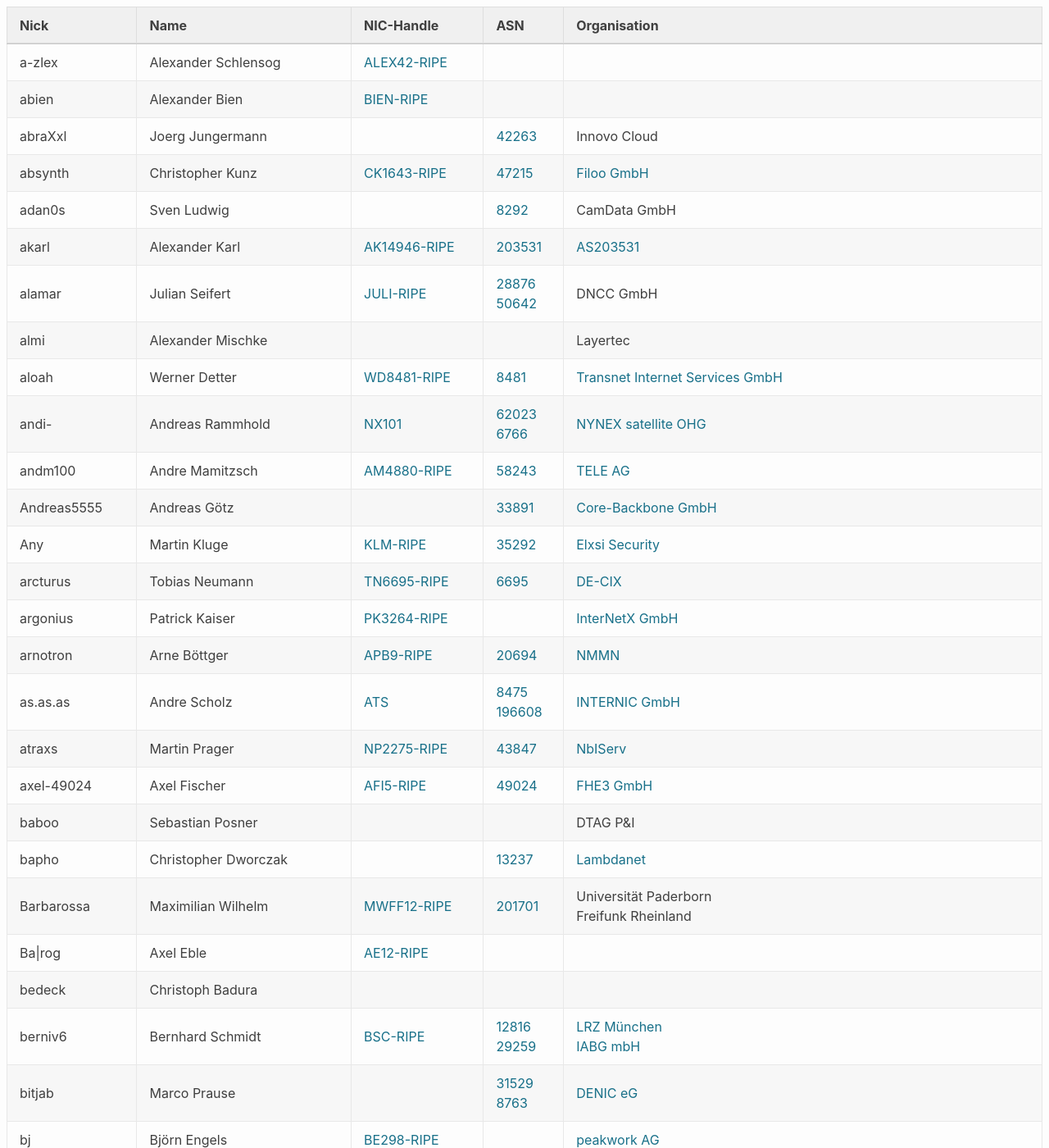
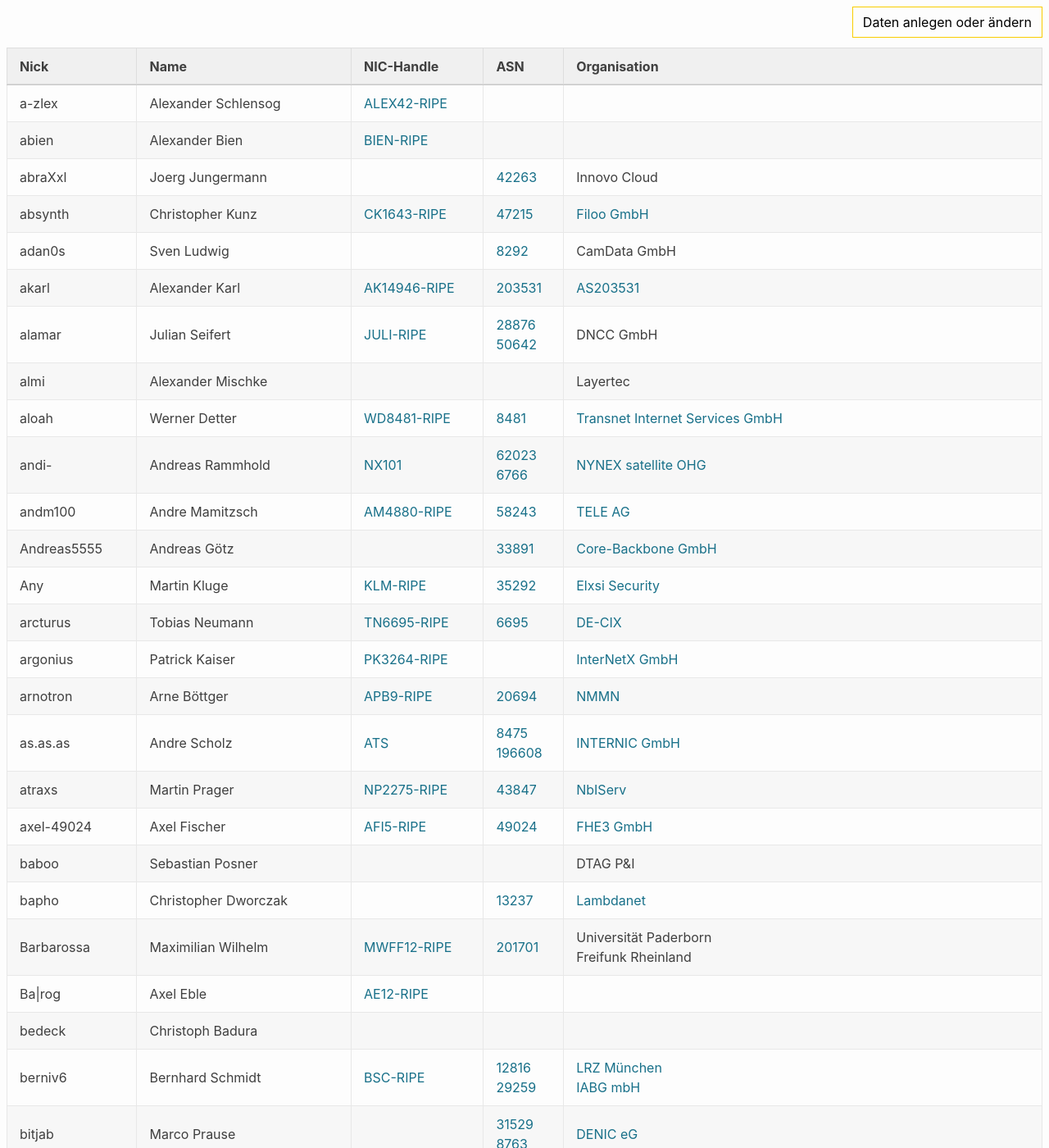
Before and after one commit to denog/chatterliste, a Jekyll site: the page built from index.markdown, in a window 1280 px wide and 1400 px high. Shown: the whole window at 82% size. Built offline with Jekyll 4.4.1, drawn with Linux system fonts in a browser that asks for light colours.

Commit message:
Add link to list edit

```diff
--- a/_layouts/liste.html
+++ b/_layouts/liste.html
@@ -29,6 +29,20 @@
     }
     a:visited {
       color: #6b1889;
+    }
+    a.button {
+      border: 1px solid rgb(249, 205, 0);
+      cursor: pointer;
+      color: black;
+      padding: 6px 12px;
+      margin-left: auto;
+    }
+    a.button:hover {
+      text-decoration: none;
+    }
+    .buttons {
+      display: flex;
+      margin-bottom: 12px;
     }
     table {
       margin-bottom: 30px;
--- a/index.markdown
+++ b/index.markdown
@@ -1,6 +1,9 @@
 ---
 layout: liste
 ---
+<div class="buttons">
+  <a href="https://github.com/denog/chatterliste/issues/new/choose" class="button">Daten anlegen oder ändern</a>
+</div>
 <table>
   <thead>
     <tr>
```
